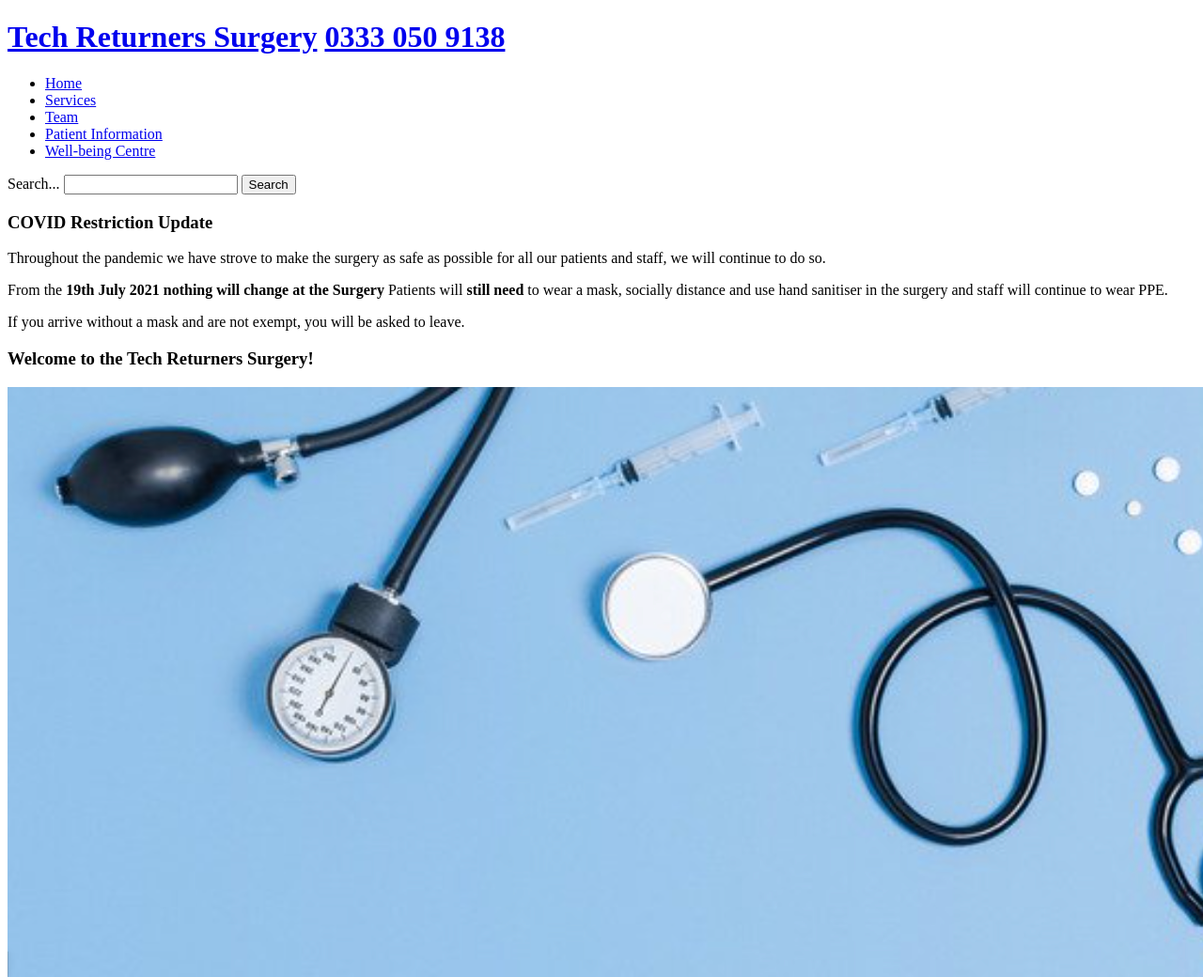
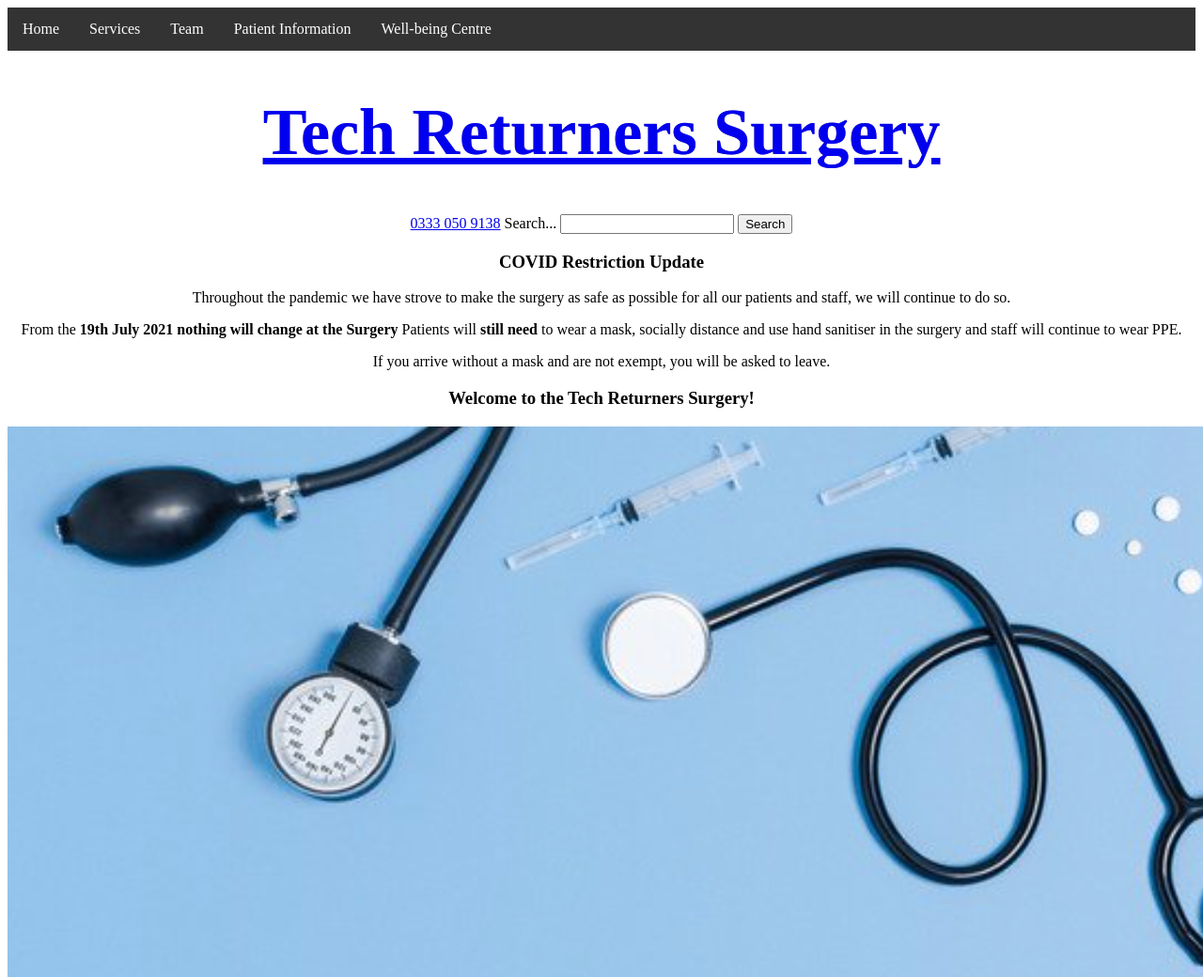
Before and after one commit to Astro-4/css-key-concepts, a plain HTML site: page index.html in a window 1280 px wide. Shown: the top 1040 px of the page at 94% size. Drawn offline with Linux system fonts and the light colour scheme.

Commit message:
fix: centered the page, added a navbar and styled the h1 element.

```diff
--- a/index.html
+++ b/index.html
@@ -9,11 +9,7 @@
   </head>
 
   <body>
-    <h1>
-      <a href="#">Tech Returners Surgery</a>
-      <a href="tel:03330509138">0333 050 9138</a>
-    </h1>
-
+    <header>
       <nav>
         <ul>
           <li><a href="#">Home</a></li>
@@ -23,6 +19,9 @@
           <li><a href="#">Well-being Centre</a></li>
         </ul>
       </nav>
+    </header>
+    <h1><a href="#">Tech Returners Surgery</a></h1>
+    <a href="tel:03330509138">0333 050 9138</a>
 
     <label for="site-search">Search...</label>
     <input
--- a/style.css
+++ b/style.css
@@ -1,2 +1,35 @@
+body {
+  text-align: center;
+}
 h1 {
+  font-size: 70px;
+  font-weight: 600;
+  background-image: linear-gradient(to left, #553c9a, #b393d3);
+  color: transparent;
+  background-clip: text;
+  -webkit-background-clip: text;
 }
+ul {
+  list-style-type: none;
+  margin: 0;
+  padding: 0;
+  overflow: hidden;
+  background-color: #333;
+  position: -webkit-sticky;
+  top: 0;
+  width: 100%;
+}
+li {
+  float: left;
+}
+li a {
+  display: block;
+  color: white;
+  text-align: center;
+  padding: 14px 16px;
+  text-decoration: none;
+}
+
+li a:hover {
+  background-color: #111;
+}
```
Lines whose indentation alone changed are shown as unchanged.
